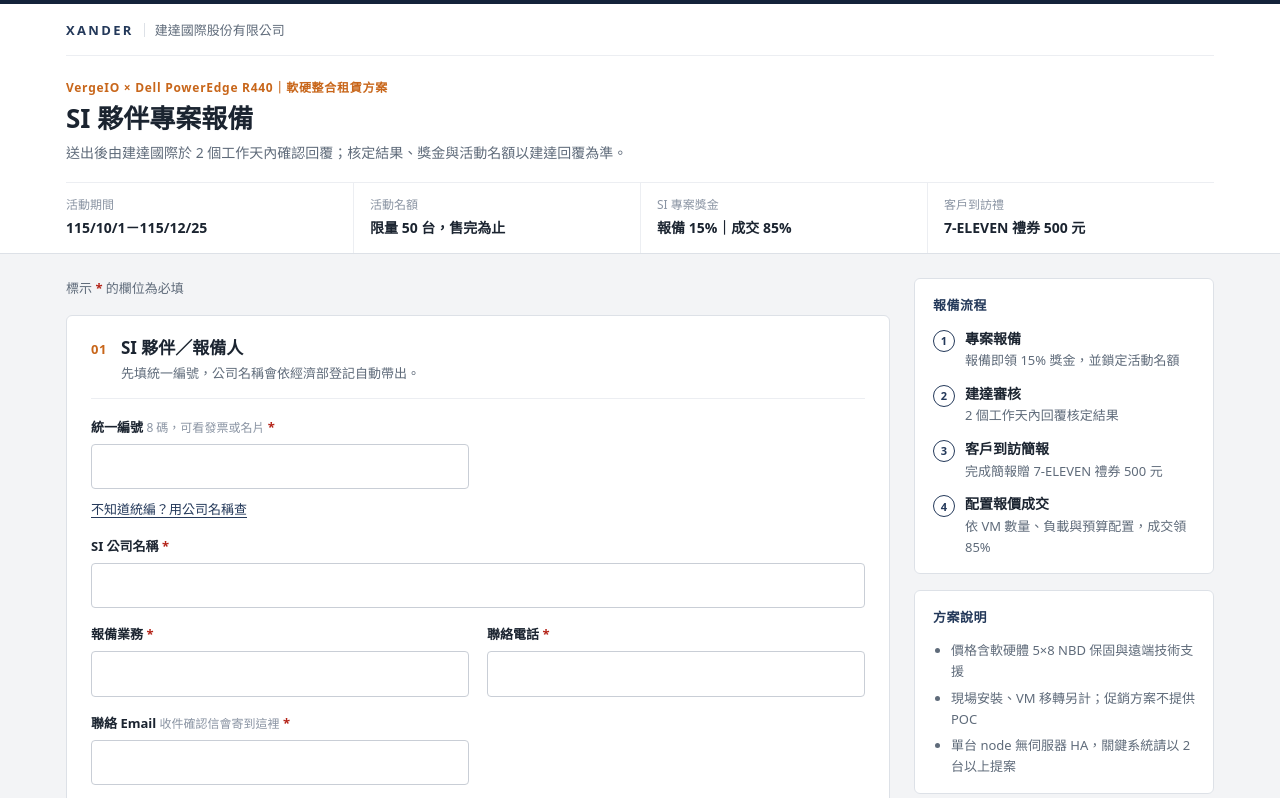
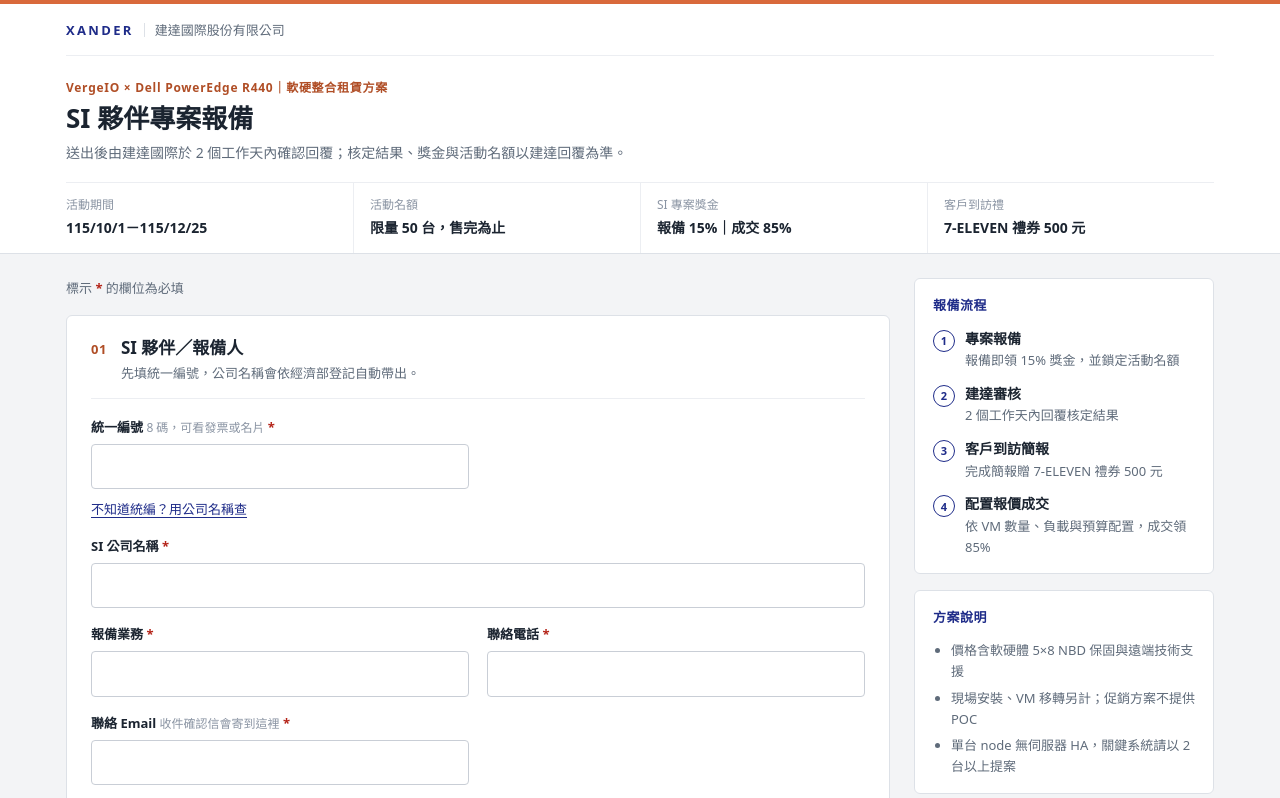
Before and after one commit to m0932346464/vergeio-booking, a plain HTML site: page index.html in a window 1280 px wide. Shown: the top 798 px of the page. Drawn offline with Linux system fonts and the light colour scheme.

Commit message:
報備網頁改用 VergeIO 企業識別色（橘 #D9693B、靛藍 #1F2C89）
Co-Authored-By: Claude Opus 5.5 <noreply@anthropic.com>
Claude-Session: https://claude.ai/code/session_01NKQNzGgZY3ShjqapDmj6Hm

```diff
--- a/index.html
+++ b/index.html
@@ -7,7 +7,7 @@
 <title>VergeIO 專案報備</title>
 <!-- PWA：可安裝到手機／電腦桌面，離線也打得開 -->
 <link rel="manifest" href="manifest.webmanifest">
-<meta name="theme-color" content="#14233a">
+<meta name="theme-color" content="#D9693B">
 <meta name="application-name" content="VergeIO報備">
 <meta name="mobile-web-app-capable" content="yes">
 <meta name="apple-mobile-web-app-capable" content="yes">
@@ -18,17 +18,18 @@
 <style>
 :root{
   --ground:#f3f4f6; --panel:#ffffff; --ink:#1b2430; --muted:#5f6b7a; --faint:#8a94a3; --line:#dde1e7; --line-soft:#eceef2;
-  --brand:#14233a; --brand-2:#24395a; --brand-ink:#ffffff; --accent:#c8661a; --sel:#eef2f8; --fb:#c9ced6;
+  /* VergeIO 企業識別色：橘 #D9693B、靛藍 #1F2C89（取自 verge.io）；小字與按鈕用加深的橘以符合對比度 */
+  --brand:#D9693B; --brand-2:#1F2C89; --brand-ink:#ffffff; --accent:#B04E26; --sel:#eef0fa; --fb:#c9ced6;
   --ok:#2f6b3a; --err:#b42318; --err-bg:#fdf1f0; --warn-bg:#fbf5ea; --warn-ink:#6e4a0e; --warn-line:#d9a441;
-  --field:#ffffff; --head:#ffffff; --btn:#14233a; --btn-hover:#24395a;
+  --field:#ffffff; --head:#ffffff; --btn:#B9542B; --btn-hover:#A34723;
   --body:"Microsoft JhengHei","微軟正黑體","Noto Sans TC","PingFang TC",system-ui,sans-serif;
   color-scheme:light;
 }
 @media (prefers-color-scheme: dark){:root{
   --ground:#0f141b; --panel:#171e28; --ink:#e6e9ee; --muted:#a3adba; --faint:#7c8695; --line:#2c3644; --line-soft:#232c38;
-  --brand:#8fb0de; --brand-2:#8fb0de; --brand-ink:#ffffff; --accent:#e08a43; --sel:#1d2a3c; --fb:#36414f;
+  --brand:#D9693B; --brand-2:#a9b3f5; --brand-ink:#ffffff; --accent:#f09a6c; --sel:#1e2347; --fb:#36414f;
   --ok:#8fcf9b; --err:#ff9a8f; --err-bg:#331c1c; --warn-bg:#2f2614; --warn-ink:#efd7a6; --warn-line:#b8862e;
-  --field:#121922; --head:#171e28; --btn:#2c4670; --btn-hover:#36578a; color-scheme:dark}}
+  --field:#121922; --head:#171e28; --btn:#B9542B; --btn-hover:#c8602f; color-scheme:dark}}
 *{box-sizing:border-box}
 [hidden]{display:none!important}
 body{margin:0;background:var(--ground);color:var(--ink);font-family:var(--body);font-size:15px;line-height:1.6}
@@ -97,7 +98,7 @@ label.f,div.f{display:flex;flex-direction:column;gap:6px;font-size:13px;font-wei
 input,select,textarea{font:inherit;font-size:16px;font-weight:400;color:var(--ink);background:var(--field);border:1px solid var(--fb);border-radius:4px;padding:9px 11px;min-height:44px;width:100%}
 input::placeholder,textarea::placeholder{color:var(--faint)}
 textarea{min-height:84px;resize:vertical}
-input:focus,select:focus,textarea:focus{outline:none;border-color:var(--brand-2);box-shadow:0 0 0 3px rgba(36,57,90,.15)}
+input:focus,select:focus,textarea:focus{outline:none;border-color:var(--brand-2);box-shadow:0 0 0 3px rgba(31,44,137,.18)}
 .bad input,.bad select,.bad textarea{border-color:var(--err);background:var(--err-bg)}
 .bad .radios label{border-color:var(--err)}
 .msg{color:var(--err);font-size:12px;font-weight:400}
--- a/sw.js
+++ b/sw.js
@@ -1,6 +1,6 @@
 // VergeIO 專案報備 — Service Worker
 // 改了 index.html／圖示要讓舊版手機也換新：把 VERSION 改掉（例如日期）再上傳即可。
-const VERSION = 'vergeio-20261115b';
+const VERSION = 'vergeio-20261115c';
 const SHELL = [
   './',
   './index.html',
```
Also changed, not shown: manifest.webmanifest.
